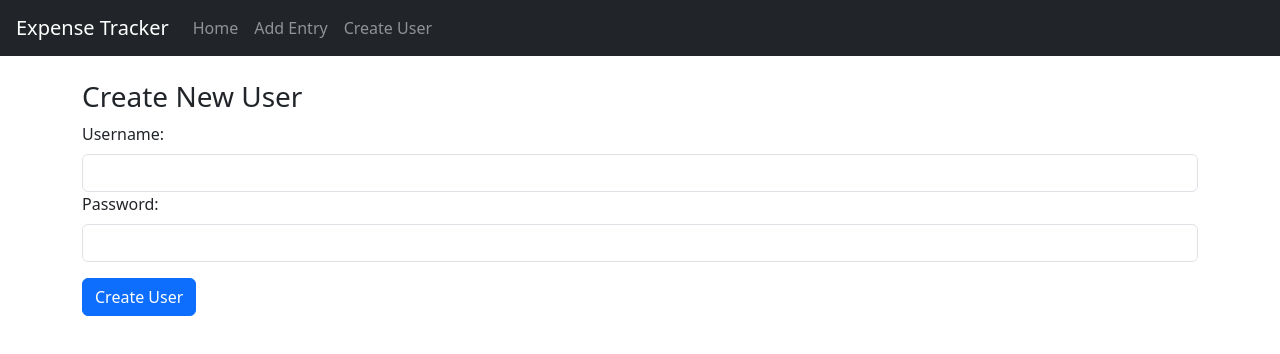
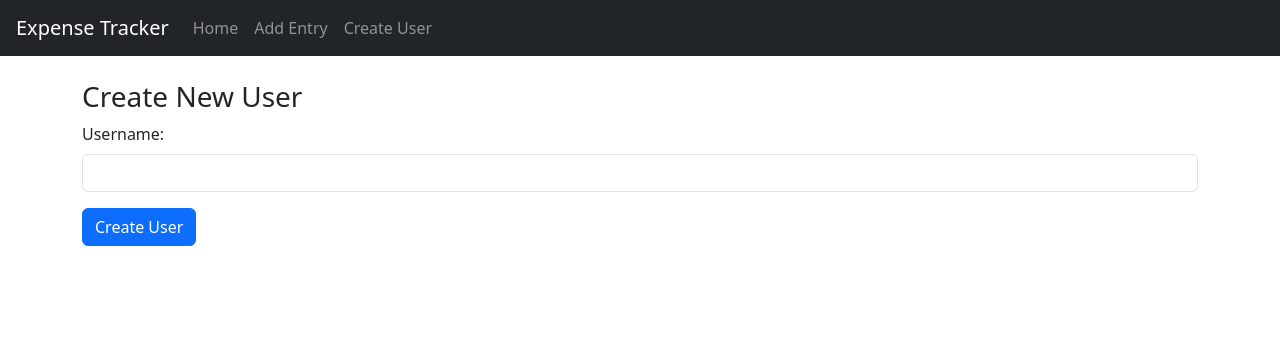
Before and after one commit to ruizbrian/Expense-Tracker, a React (Create React App) app in the folder frontend/: page /user in a window 1280 px wide. Shown: the top 354 px of the page. Built offline with nearby package versions, Linux system fonts and the light colour scheme.

Commit message:
Revert "undo password stuff to try to find error"
This reverts commit 22341a9867d14230a2bc013d8fb63f3466e895f1.

```diff
--- a/frontend/src/components/create-user.component.js
+++ b/frontend/src/components/create-user.component.js
@@ -6,12 +6,10 @@ export default class CreateUser extends Component {
         super(props);
 
         this.onChangeUsername = this.onChangeUsername.bind(this);
-        this.onChangePassword = this.onChangePassword.bind(this); // Add this line
         this.onSubmit = this.onSubmit.bind(this);
 
         this.state = {
             username: "",
-            password: "", // Initialize password in the state
             error: "",
         };
     }
@@ -23,19 +21,12 @@ export default class CreateUser extends Component {
             error: "", // Clear any previous error when the user starts typing again
         });
     }
-    onChangePassword(e) {
-        this.setState({
-            password: e.target.value,
-            error: "", // Clear any previous error when the user starts typing again
-        });
-    }
 
     onSubmit(e) {
         e.preventDefault();
 
         const user = {
             username: this.state.username,
-            password: this.state.password,
         };
 
         axios
@@ -65,8 +56,8 @@ export default class CreateUser extends Component {
                 }
             })
             .finally(() => {
-                // Clear the username and password input fields regardless of success or failure
-                this.setState({ username: "", password: "" });
+                // Clear the username input field regardless of success or failure
+                this.setState({ username: "" });
             });
     }
 
@@ -87,14 +78,6 @@ export default class CreateUser extends Component {
                             value={this.state.username}
                             onChange={this.onChangeUsername}
                         />
-                        <label>Password: </label>
-                        <input
-                            type="password"
-                            required
-                            className="form-control"
-                            value={this.state.password}
-                            onChange={this.onChangePassword}
-                        />
                     </div>
                     <div className="form-group">
                         <input
```
Also changed, not shown: 2 other files (tests, documents, lock files or other folders).
